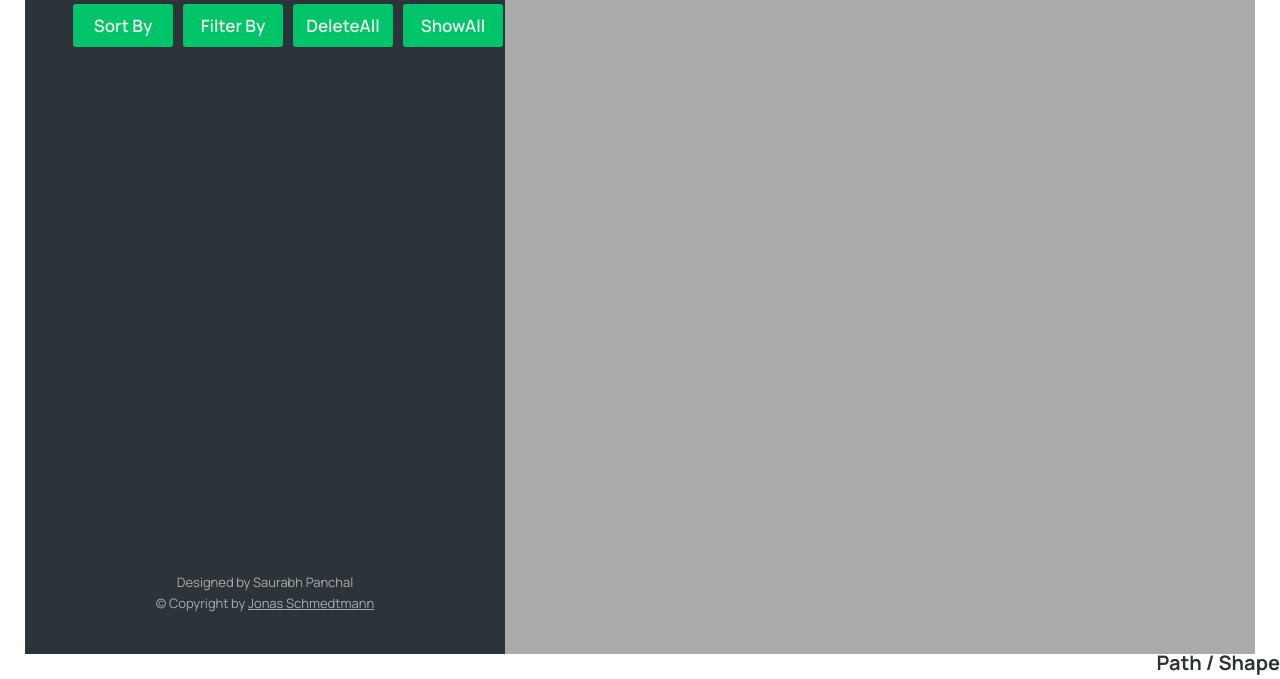
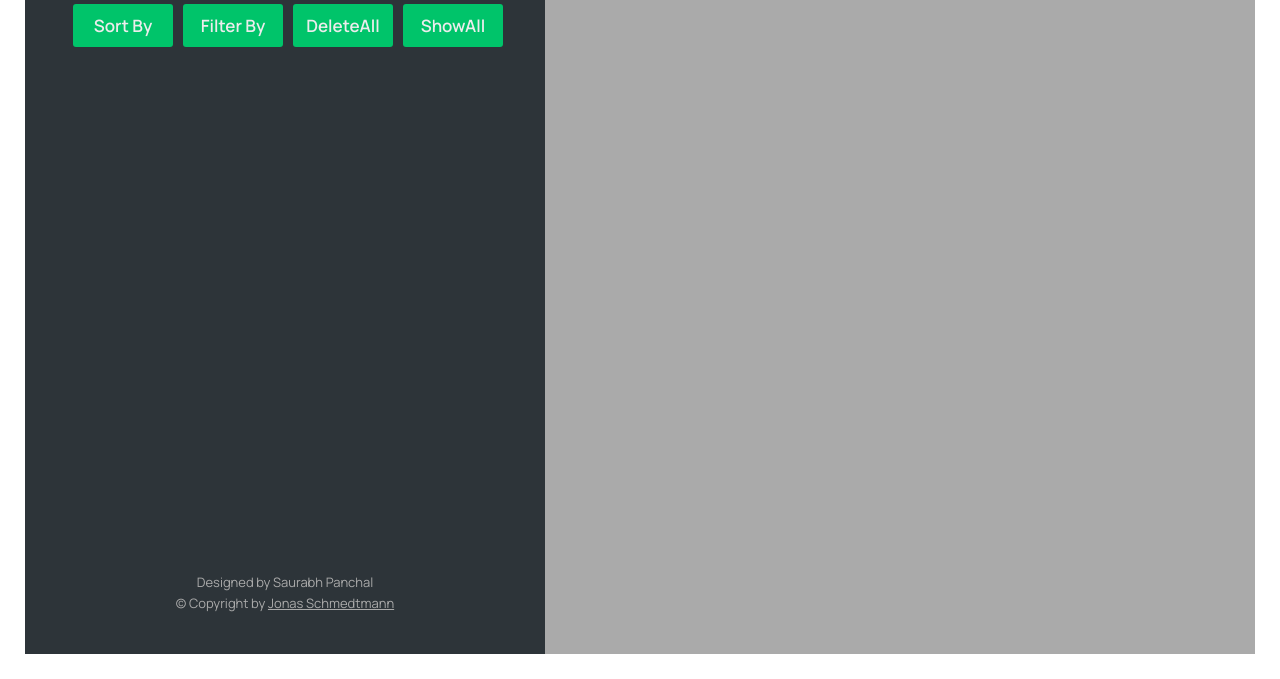
Before and after one commit to sypanchal1810/mapty-v1, a website built with Parcel: page index.html in a window 1280 px wide. Shown: the part 121-800 px from the top of the page. Built offline with nearby package versions, Linux system fonts and the light colour scheme; no server answers.

Commit message:
Minor Fixes

```diff
--- a/index.html
+++ b/index.html
@@ -224,6 +224,6 @@
     </div>
 
     <div id="map"></div>
-    <div class="toggle-drawing-mode"><h1>Path / Shape</h1></div>
+    <!-- <div class="toggle-drawing-mode"><h1>Path / Shape</h1></div> -->
   </body>
 </html>
--- a/src/css/style.css
+++ b/src/css/style.css
@@ -40,7 +40,7 @@ a:visited {
 
 /* SIDEBAR */
 .sidebar {
-  flex-basis: 48rem;
+  flex-basis: 52rem;
   background-color: var(--color-dark--1);
   padding: 3rem 5rem 4rem 5rem;
   display: flex;
@@ -69,7 +69,7 @@ a:visited {
   position: relative;
   background-color: var(--color-dark--2);
   border-radius: 5px;
-  padding: 1.5rem 2.5rem 1.5rem 4.5rem;
+  padding: 1rem 2.5rem 1.5rem 4.5rem;
   margin-top: 1rem;
   margin-bottom: 1.75rem;
   cursor: pointer;
```
Also changed, not shown: 1 other file.
